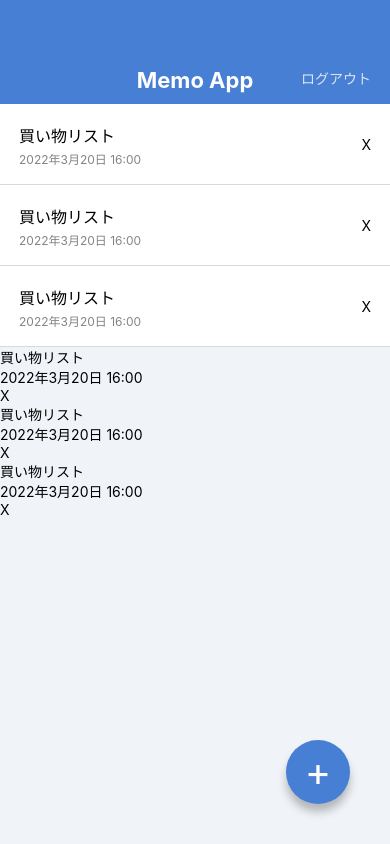
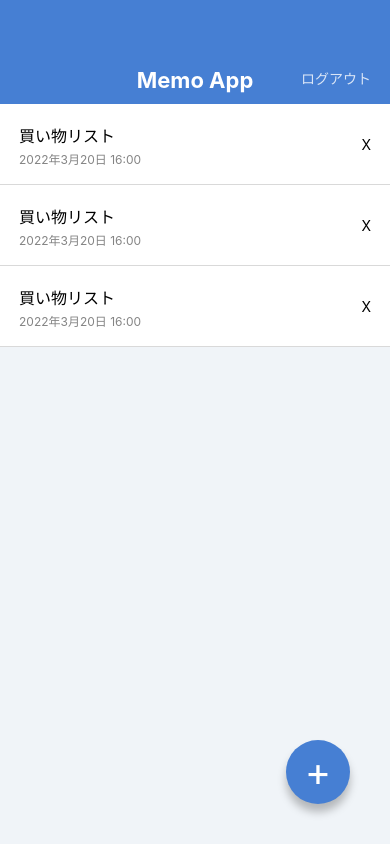
Before and after one commit to Nagao-yuma/MemoApp, a React Native app: screen / in a window 390 px wide. Built offline with nearby package versions, Linux system fonts and the light colour scheme.

Commit message:
circle-button

```diff
--- a/App.jsx
+++ b/App.jsx
@@ -4,6 +4,7 @@ import { shadowOffset } from 'react-native/Libraries/Components/View/ReactNative
 
 import AppBar from './src/components/AppBar';
 import MemoList from './src/components/MemoList';
+import CircleButton from './src/components/CircleButton';
 
 export default function App() {
   return (
@@ -11,41 +12,8 @@ export default function App() {
 
       <AppBar />
       <MemoList />
+      <CircleButton />
 
-      <View>
-        <View style={styles.memoListItem}>
-          <View>
-            <Text style={styles.memoListItemTitle}>買い物リスト</Text>
-            <Text style={styles.memoListItemDate}>2022年3月20日 16:00</Text>
-          </View>
-          <View>
-            <Text>X</Text>
-          </View>
-        </View>
-
-        <View style={styles.memoListItem}>
-          <View>
-            <Text style={styles.memoListItemTitle}>買い物リスト</Text>
-            <Text style={styles.memoListItemDate}>2022年3月20日 16:00</Text>
-          </View>
-          <View>
-            <Text>X</Text>
-          </View>
-        </View>
-
-        <View style={styles.memoListItem}>
-          <View>
-            <Text style={styles.memoListItemTitle}>買い物リスト</Text>
-            <Text style={styles.memoListItemDate}>2022年3月20日 16:00</Text>
-          </View>
-          <View>
-            <Text>X</Text>
-          </View>
-        </View>
-      </View>
-      <View style={styles.circleButton}>
-        <Text style={styles.circleButtonLabel}>+</Text>
-      </View>
     </View>
   );
 }
@@ -55,25 +23,4 @@ const styles = StyleSheet.create({
     flex: 1,
     backgroundColor: '#F0F4F8',
   },
-  circleButton: {
-    backgroundColor: '#467FD3',
-    width: 64,
-    height: 64,
-    borderRadius: 32,
-    justifyContent: 'center',
-    alignItems: 'center',
-    position: 'absolute',
-    right: 40,
-    bottom: 40,
-    shadowColor: '#000',
-    shadowOffset: {width: 0, height: 8 },
-    shadowOpacity: 0.25,
-    shadowRadius: 8,
-    elevation: 8,
-  },
-  circleButtonLabel: {
-    color: '#fff',
-    fontSize: 40,
-    lineHeight: 40,
-  },
 });
--- /dev/null
+++ b/src/components/CircleButton.jsx
@@ -0,0 +1,34 @@
+import react from "react";
+import { View, Text, StyleSheet} from 'react-native';
+
+export default function circleButton() {
+    return(
+        <View style={styles.circleButton}>
+            <Text style={styles.circleButtonLabel}>+</Text>
+        </View>
+    );
+}
+
+const styles = StyleSheet.create({
+    circleButton: {
+        backgroundColor: '#467FD3',
+        width: 64,
+        height: 64,
+        borderRadius: 32,
+        justifyContent: 'center',
+        alignItems: 'center',
+        position: 'absolute',
+        right: 40,
+        bottom: 40,
+        shadowColor: '#000',
+        shadowOffset: {width: 0, height: 8 },
+        shadowOpacity: 0.25,
+        shadowRadius: 8,
+        elevation: 8,
+    },
+    circleButtonLabel: {
+        color: '#fff',
+        fontSize: 40,
+        lineHeight: 40,
+    },
+});
```
